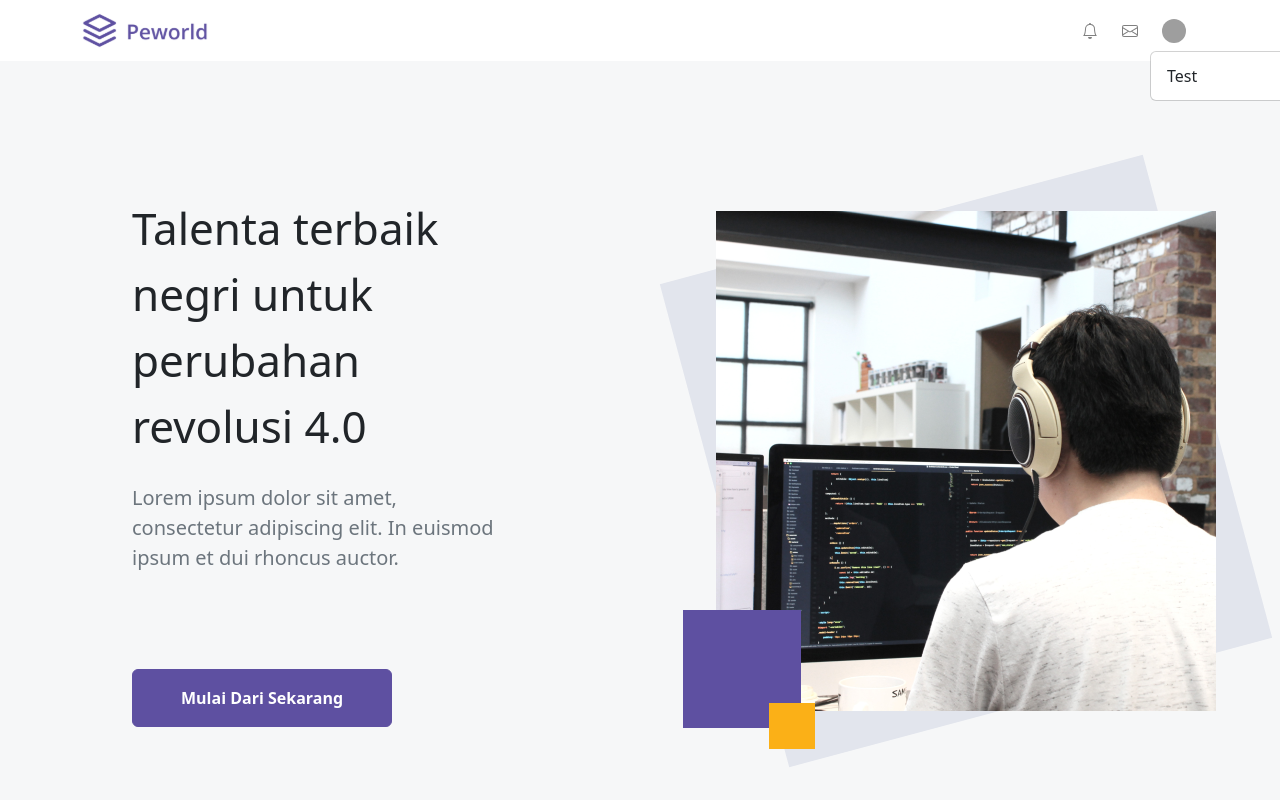
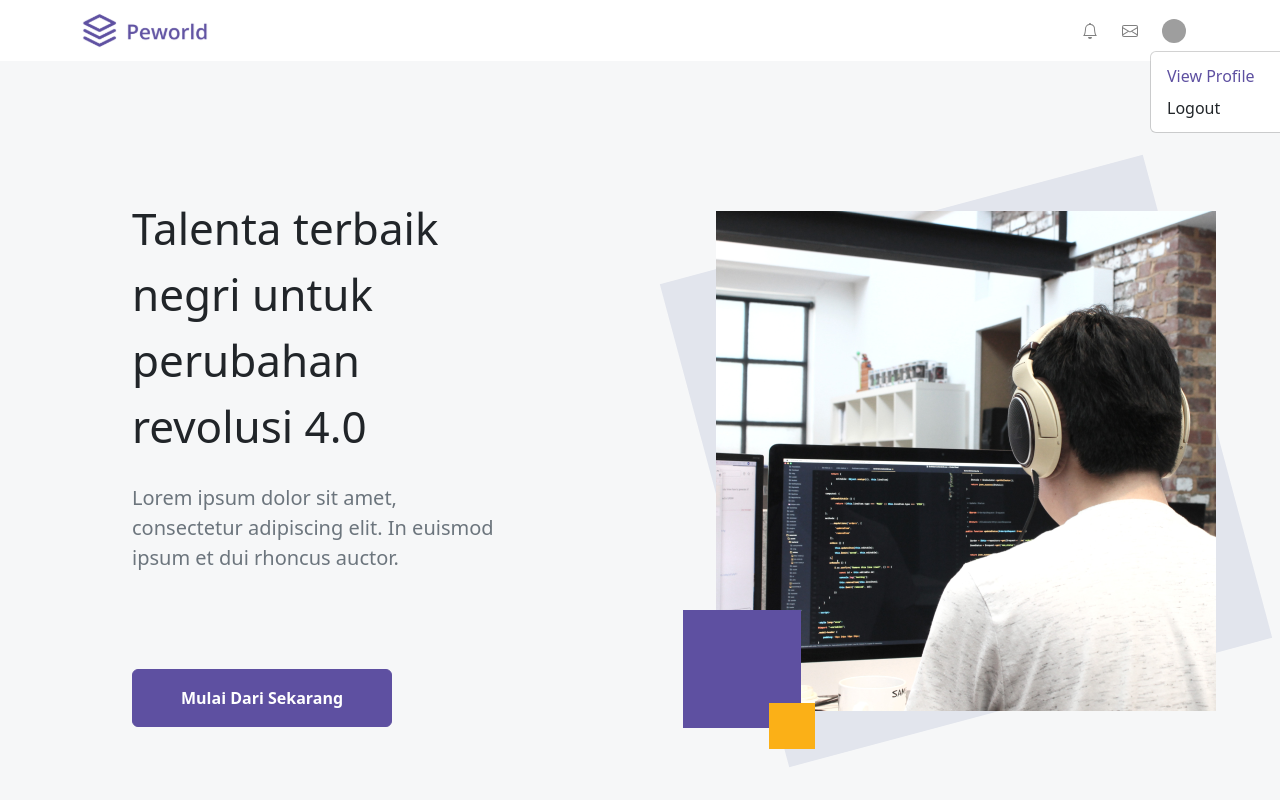
Before and after one commit to aldoBangun/joshy-app, a React (Create React App) app: page / in a window 1280 px wide. Both pictures are taken after a click on the button 1174 px from the left and 30 px from the top of the page. Shown: the top 800 px of the page. Built offline with nearby package versions, Linux system fonts and the light colour scheme; no server answers; grey boxes are pictures that could not be loaded.

Commit message:
Update router
- Add profile router to App
- Add navigation to profile and landing page to navbar

```diff
--- a/src/App.js
+++ b/src/App.js
@@ -3,6 +3,7 @@ import DisplayNav from "./pages/DisplayNav";
 import HideNav from "./pages/HideNav";
 import Candidate from "./pages/Candidate";
 import Landing from "./pages/landing/index";
+import Profile from "./pages/profile/ProfileDetails";
 
 const App = () => {
   return (
@@ -16,6 +17,7 @@ const App = () => {
           <Route element={<DisplayNav />}>
             <Route path="/" element={<Landing />} />
             <Route path="/candidates" element={<Candidate />} />
+            <Route path="/profile" element={<Profile />} />
           </Route>
         </Routes>
       </BrowserRouter>
--- a/src/components/layout/Header.js
+++ b/src/components/layout/Header.js
@@ -1,5 +1,6 @@
 import { Navbar, Container, Nav, Dropdown, Button } from "react-bootstrap";
 import { Bell, Envelope } from "react-bootstrap-icons";
+import { Link } from "react-router-dom";
 import Logo from './Logo'
 import Avatar from './Avatar'
 
@@ -10,7 +11,9 @@ const Header = () => {
     <Navbar className="bg-white py-2">
       <Container>
         <Navbar.Brand>
-          <Logo />
+          <Link to="/">
+            <Logo />
+          </Link>
         </Navbar.Brand>
         {token ? (
             <Nav>
@@ -37,7 +40,12 @@ const Header = () => {
                   <Avatar />
                 </Dropdown.Toggle>
                 <Dropdown.Menu>
-                  <Dropdown.Item href="#/action-1">Test</Dropdown.Item>
+                  <Dropdown.Item>
+                    <Link to="/profile" style={{ textDecoration: 'none' }}>View Profile</Link>
+                  </Dropdown.Item>
+                  <Dropdown.Item>
+                    Logout
+                  </Dropdown.Item>
                 </Dropdown.Menu>
               </Dropdown>
             </Nav>
```
